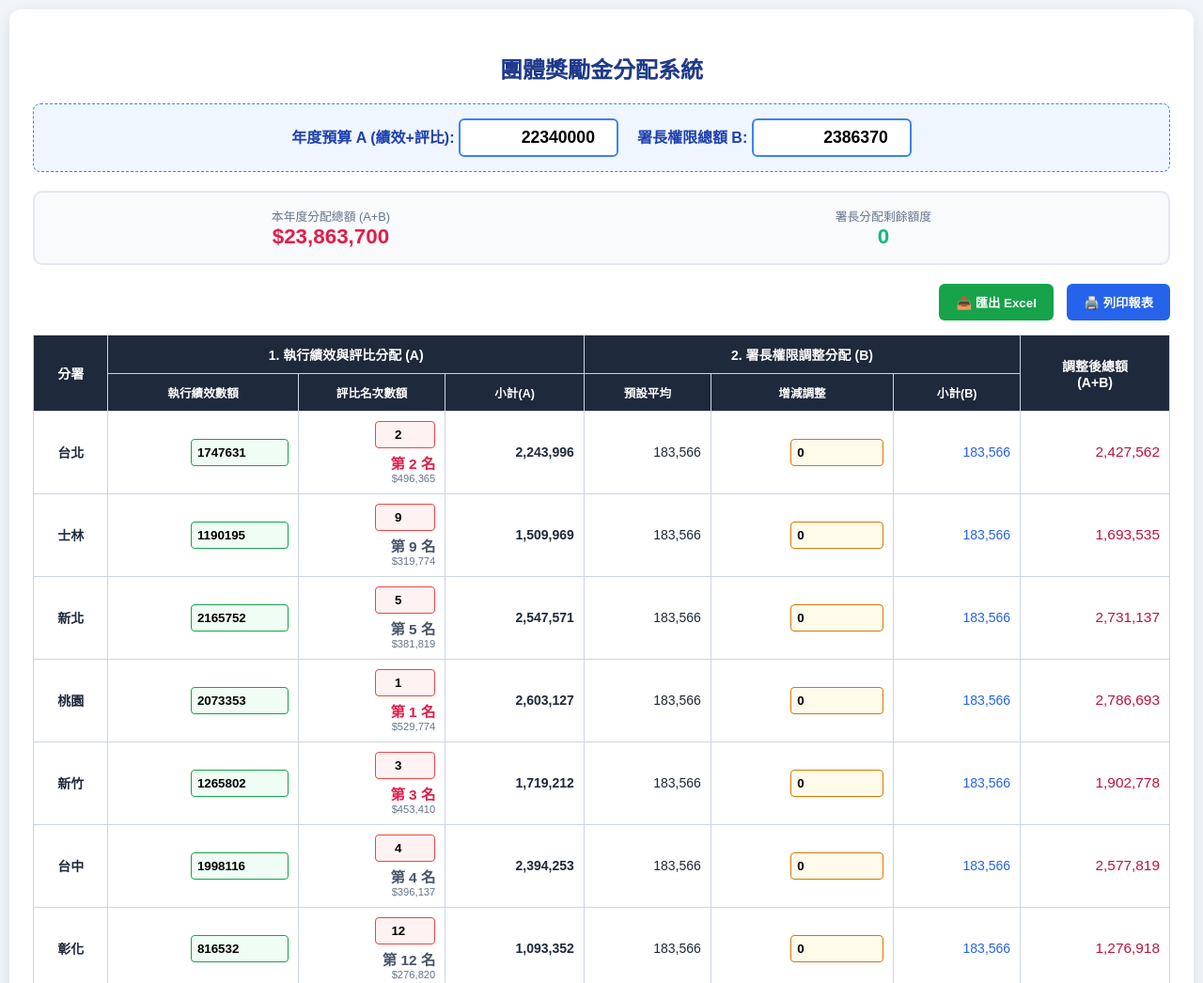
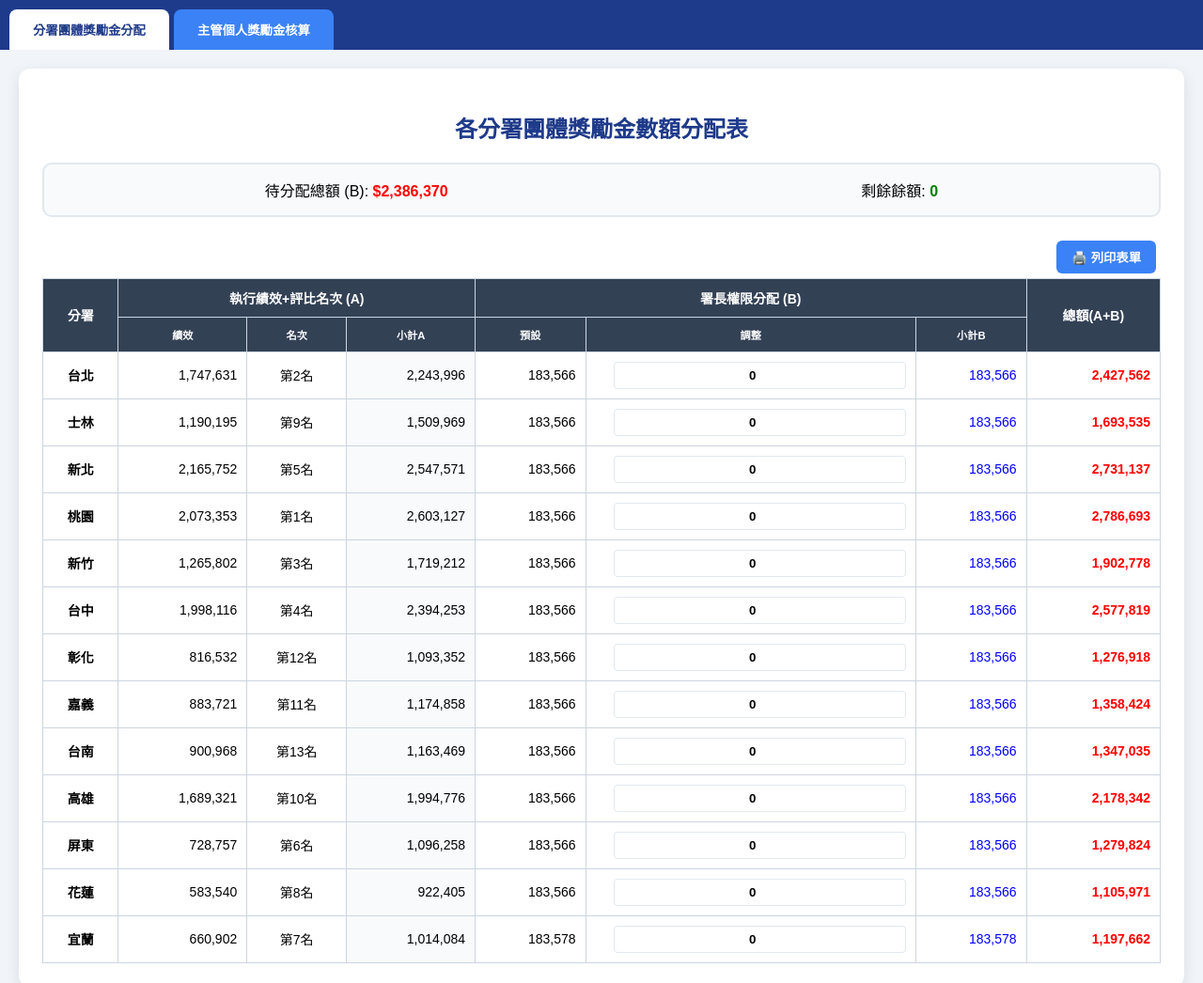
Before and after one commit to lomelome2002-ctrl/bonus-calc, a plain HTML site: page index.html in a window 1280 px wide. Shown: the top 1046 px of the page at 94% size. Drawn offline with Linux system fonts and the light colour scheme.

Commit message:
Add files via upload

```diff
--- a/index.html
+++ b/index.html
@@ -3,253 +3,206 @@
 <head>
     <meta charset="UTF-8">
     <meta name="viewport" content="width=device-width, initial-scale=1.0">
-    <title>團體獎勵金分配系統 (年度公版)</title>
+    <title>獎勵金作業系統 - 法務部行政執行署</title>
     <style>
-        body { font-family: "Microsoft JhengHei", sans-serif; margin: 10px; background-color: #f1f5f9; color: #1e293b; }
+        :root { --primary: #1e3a8a; --secondary: #334155; --accent: #be123c; }
+        body { font-family: "Microsoft JhengHei", sans-serif; margin: 0; background-color: #f1f5f9; }
+
+        /* 頁籤樣式 */
+        .tabs { display: flex; background: var(--primary); padding: 10px 10px 0; gap: 5px; position: sticky; top: 0; z-index: 1000; }
+        .tab-btn { padding: 12px 25px; border: none; background: #3b82f6; color: white; cursor: pointer; border-radius: 8px 8px 0 0; font-weight: bold; transition: 0.3s; }
+        .tab-btn.active { background: white; color: var(--primary); }
+        .tab-content { display: none; padding: 20px; }
+        .tab-content.active { display: block; }
+
+        /* 通用表格與容器樣式 */
         .container { max-width: 1350px; margin: auto; background: white; padding: 25px; border-radius: 12px; box-shadow: 0 4px 15px rgba(0,0,0,0.1); }
-        h2 { color: #1e3a8a; text-align: center; margin-bottom: 20px; font-weight: 900; }
-
-        /* 頂部設定區 */
-        .config-section { background: #eff6ff; padding: 15px; border-radius: 8px; margin-bottom: 20px; border: 1px dashed #3b82f6; display: flex; align-items: center; justify-content: center; gap: 20px; }
-        .config-section label { font-weight: bold; color: #1e40af; }
-        .main-input { padding: 8px; border: 2px solid #3b82f6; border-radius: 6px; font-size: 1.1em; font-weight: bold; width: 150px; text-align: right; }
-
-        .summary-box { display: flex; justify-content: space-around; background: #f8fafc; padding: 15px; border-radius: 10px; margin-bottom: 20px; border: 2px solid #e2e8f0; position: sticky; top: 0; z-index: 100; }
-        .amount { font-size: 1.4em; font-weight: bold; color: #e11d48; }
-        .remaining { color: #10b981; }
-
-        .btn-group { text-align: right; margin-bottom: 15px; }
-        button { padding: 10px 18px; margin-left: 10px; cursor: pointer; border-radius: 6px; border: none; font-weight: bold; color: white; transition: 0.2s; }
-        .btn-excel { background-color: #16a34a; }
-        .btn-print { background-color: #2563eb; }
-        button:hover { opacity: 0.8; }
-
-        .table-responsive { overflow-x: auto; }
-        table { width: 100%; border-collapse: collapse; font-size: 14px; min-width: 1000px; }
+        h2 { color: var(--primary); text-align: center; margin-bottom: 20px; font-weight: 900; }
+        .summary-box { display: flex; justify-content: space-around; background: #f8fafc; padding: 15px; border-radius: 10px; margin-bottom: 20px; border: 2px solid #e2e8f0; }
+        table { width: 100%; border-collapse: collapse; font-size: 14px; }
         th, td { border: 1px solid #cbd5e1; padding: 10px; text-align: right; }
-        th { background-color: #1e293b; color: white; text-align: center; }
-        .sub-header { background-color: #334155; font-size: 0.9em; }
-
-        /* 編輯中樣式 */
-        .input-perf { background-color: #f0fdf4; border: 1px solid #16a34a; width: 90px; }
-        .input-rank { background-color: #fef2f2; border: 1px solid #ef4444; width: 50px; text-align: center; }
-        .input-adj { background-color: #fffbeb; border: 1px solid #d97706; width: 85px; }
-        input { padding: 6px; border-radius: 4px; font-family: inherit; font-weight: bold; }
-
-        .rank-tag { font-weight: 900; font-size: 1.1em; display: block; margin-top: 4px; }
-        .total-row { background-color: #f1f5f9; font-weight: bold; }
-        .highlight-blue { color: #2563eb; }
-        .highlight-final { color: #be123c; font-size: 1.1em; }
+        th { background: var(--secondary); color: white; text-align: center; }
+        input { width: 90%; padding: 6px; border: 1px solid #e2e8f0; border-radius: 4px; text-align: center; font-weight: bold; }
+        .btn { padding: 8px 16px; border-radius: 6px; border: none; font-weight: bold; cursor: pointer; color: white; margin: 5px; }
 
         @media print {
-            .btn-group, .summary-box, .config-section, input { display: none; }
-            .print-only { display: block !important; text-align: center; font-size: 20px; font-weight: bold; margin-bottom: 10px; }
-            .val-show { display: inline !important; font-weight: bold; }
-            table { min-width: 100%; border: 1px solid black; }
-            th, td { border: 1px solid black; color: black !important; }
+            .tabs, .btn, .file-controls, input { display: none !important; }
+            .tab-content { display: none !important; }
+            .tab-content.active { display: block !important; }
+            body { background: white; }
+            .container { box-shadow: none; border: none; width: 100%; }
         }
-        .print-only, .val-show { display: none; }
     </style>
 </head>
 <body>
 
-<div class="container">
-    <div class="print-only">各分署團體獎勵金分配表 (年度核定本)</div>
-    <h2>團體獎勵金分配系統</h2>
+<nav class="tabs">
+    <button class="tab-btn active" onclick="openTab(event, 'tab1')">分署團體獎勵金分配</button>
+    <button class="tab-btn" onclick="openTab(event, 'tab2')">主管個人獎勵金核算</button>
+</nav>
 
-    <div class="config-section">
-        <div>
-            <label>年度預算 A (績效+評比): </label>
-            <input type="number" id="baseTotalA" class="main-input" value="22340000" oninput="calculate()">
+<div id="tab1" class="tab-content active">
+    <div class="container">
+        <h2>各分署團體獎勵金數額分配表</h2>
+        <div class="summary-box">
+            <div>待分配總額 (B): <span style="color:red; font-weight:bold">$2,386,370</span></div>
+            <div>剩餘餘額: <span id="t1-rem" style="font-weight:bold">0</span></div>
         </div>
-        <div>
-            <label>署長權限總額 B: </label>
-            <input type="number" id="baseTotalB" class="main-input" value="2386370" oninput="calculate()">
+        <div style="text-align:right">
+            <button class="btn" style="background:#3b82f6" onclick="window.print()">🖨️ 列印表單</button>
         </div>
-    </div>
-
-    <div class="summary-box">
-        <div style="text-align:center">
-            <div style="font-size:0.8em; color:#64748b">本年度分配總額 (A+B)</div>
-            <div class="amount" id="grandTotalDisplay">$ 0</div>
-        </div>
-        <div style="text-align:center">
-            <div style="font-size:0.8em; color:#64748b">署長分配剩餘額度</div>
-            <div class="amount remaining" id="remainingAmount">0</div>
-        </div>
-    </div>
-
-    <div class="btn-group">
-        <button class="btn-excel" onclick="exportToExcel()">📥 匯出 Excel</button>
-        <button class="btn-print" onclick="window.print()">🖨️ 列印報表</button>
-    </div>
-
-    <div class="table-responsive">
-        <table id="mainTable">
+        <table id="t1-table">
             <thead>
                 <tr>
                     <th rowspan="2">分署</th>
-                    <th colspan="3">1. 執行績效與評比分配 (A)</th>
-                    <th colspan="3">2. 署長權限調整分配 (B)</th>
-                    <th rowspan="2">調整後總額<br>(A+B)</th>
+                    <th colspan="3">執行績效+評比名次 (A)</th>
+                    <th colspan="3">署長權限分配 (B)</th>
+                    <th rowspan="2">總額(A+B)</th>
                 </tr>
-                <tr class="sub-header">
-                    <th>執行績效數額</th>
-                    <th>評比名次數額</th>
-                    <th>小計(A)</th>
-                    <th>預設平均</th>
-                    <th>增減調整</th>
-                    <th>小計(B)</th>
+                <tr style="background:#475569; font-size:0.8em">
+                    <th>績效</th><th>名次</th><th>小計A</th>
+                    <th>預設</th><th>調整</th><th>小計B</th>
                 </tr>
             </thead>
-            <tbody id="branchTable"></tbody>
-            <tfoot>
-                <tr class="total-row">
-                    <td style="text-align:center">合計</td>
-                    <td id="tPerf">0</td>
-                    <td id="tRank">0</td>
-                    <td id="tA">0</td>
-                    <td id="tAvg">0</td>
-                    <td id="tAdj">0</td>
-                    <td id="tB">0</td>
-                    <td id="tFinal" class="highlight-final">0</td>
-                </tr>
-            </tfoot>
+            <tbody id="t1-body"></tbody>
         </table>
     </div>
 </div>
 
+<div id="tab2" class="tab-content">
+    <div class="container">
+        <h2>主管獎勵金任職日數核定參考表</h2>
+        <div style="background:#f1f5f9; padding:15px; border-radius:8px; margin-bottom:15px; display:flex; gap:20px; align-items:center;">
+            <button class="btn" style="background:#f59e0b" onclick="document.getElementById('csvIn').click()">📂 匯入 CSV</button>
+            <input type="file" id="csvIn" accept=".csv" style="display:none" onchange="importCSV(event)">
+            <button class="btn" style="background:#64748b" onclick="downloadSample()">📝 範本下載</button>
+            <label>年度:</label><input type="number" id="t2-year" style="width:80px" value="2026" oninput="calcT2()">
+            <button class="btn" style="background:#3b82f6; margin-left:auto" onclick="window.print()">🖨️ 列印表單</button>
+        </div>
+        <table>
+            <thead>
+                <tr>
+                    <th>職稱</th><th>姓名</th><th>上限</th><th>開始日期</th><th>結束日期</th><th>日數</th><th>核算金額</th><th>操作</th>
+                </tr>
+            </thead>
+            <tbody id="t2-body"></tbody>
+            <tfoot>
+                <tr style="background:#f8fafc; font-weight:bold"><td colspan="6" style="text-align:right">合計：</td><td id="t2-total">0</td><td></td></tr>
+            </tfoot>
+        </table>
+        <button class="btn" style="background:#10b981; margin-top:10px" onclick="addT2Row('', '', 200000)">➕ 手動新增人員</button>
+    </div>
+</div>
+
 <script>
-    // 初期預設資料 (使用者可隨時在網頁上更改)
-    const initialData = [
-        { name: "台北", perf: 1747631, rank: 2, totalA: 2243996 },
-        { name: "士林", perf: 1190195, rank: 9, totalA: 1509969 },
-        { name: "新北", perf: 2165752, rank: 5, totalA: 2547571 },
-        { name: "桃園", perf: 2073353, rank: 1, totalA: 2603127 },
-        { name: "新竹", perf: 1265802, rank: 3, totalA: 1719212 },
-        { name: "台中", perf: 1998116, rank: 4, totalA: 2394253 },
-        { name: "彰化", perf: 816532,  rank: 12, totalA: 1093352 },
-        { name: "嘉義", perf: 883721,  rank: 11, totalA: 1174858 },
-        { name: "台南", perf: 900968,  rank: 13, totalA: 1163469 },
-        { name: "高雄", perf: 1689321, rank: 10, totalA: 1994776 },
-        { name: "屏東", perf: 728757,  rank: 6, totalA: 1096258 },
-        { name: "花蓮", perf: 583540,  rank: 8, totalA: 922405 },
-        { name: "宜蘭", perf: 660902,  rank: 7, totalA: 1014084 }
+    // 頁籤切換邏輯
+    function openTab(evt, tabId) {
+        document.querySelectorAll('.tab-content').forEach(c => c.classList.remove('active'));
+        document.querySelectorAll('.tab-btn').forEach(b => b.classList.remove('active'));
+        document.getElementById(tabId).classList.add('active');
+        evt.currentTarget.classList.add('active');
+    }
+
+    // --- 工具一邏輯 ---
+    const t1Data = [
+        {n:"台北",p:1747631,r:2,a:2243996},{n:"士林",p:1190195,r:9,a:1509969},{n:"新北",p:2165752,r:5,a:2547571},
+        {n:"桃園",p:2073353,r:1,a:2603127},{n:"新竹",p:1265802,r:3,a:1719212},{n:"台中",p:1998116,r:4,a:2394253},
+        {n:"彰化",p:816532,r:12,a:1093352},{n:"嘉義",p:883721,r:11,a:1174858},{n:"台南",p:900968,r:13,a:1163469},
+        {n:"高雄",p:1689321,r:10,a:1994776},{n:"屏東",p:728757,r:6,a:1096258},{n:"花蓮",p:583540,r:8,a:922405},{n:"宜蘭",p:660902,r:7,a:1014084}
     ];
 
-    function init() {
-        const tbody = document.getElementById('branchTable');
-        initialData.forEach((b, i) => {
+    function initT1() {
+        const body = document.getElementById('t1-body');
+        const avg = Math.floor(2386370 / 13);
+        const diff = 2386370 - (avg * 13);
+        t1Data.forEach((d, i) => {
             const row = document.createElement('tr');
+            const vAvg = (i === 12) ? avg + diff : avg;
             row.innerHTML = `
-                <td style="text-align:center; font-weight:bold;">${b.name}</td>
-                <td>
-                    <input type="number" class="input-perf" value="${b.perf}" oninput="calculate()">
-                    <span class="val-show"></span>
-                </td>
-                <td>
-                    <input type="number" class="input-rank" value="${b.rank}" oninput="calculate()">
-                    <span class="rank-tag"></span>
-                    <div style="font-size:0.8em; color:#64748b" class="rank-amt-text"></div>
-                </td>
-                <td style="font-weight:bold;" class="subA-val">0</td>
-                <td class="avg-val">0</td>
-                <td>
-                    <input type="number" class="input-adj" value="0" oninput="calculate()">
-                    <span class="val-show"></span>
-                </td>
-                <td class="highlight-blue b-sub">0</td>
-                <td class="highlight-final r-total">0</td>
+                <td style="text-align:center; font-weight:bold">${d.n}</td>
+                <td>${d.p.toLocaleString()}</td>
+                <td style="text-align:center">第${d.r}名</td>
+                <td style="background:#f8fafc">${d.a.toLocaleString()}</td>
+                <td class="t1-avg">${vAvg.toLocaleString()}</td>
+                <td><input type="number" class="t1-adj" value="0" oninput="calcT1()"></td>
+                <td class="t1-subB" style="color:blue">0</td>
+                <td class="t1-final" style="color:red; font-weight:bold">0</td>
             `;
-            tbody.appendChild(row);
+            body.appendChild(row);
         });
-        calculate();
+        calcT1();
     }
 
-    function calculate() {
-        const bTotalA = parseFloat(document.getElementById('baseTotalA').value) || 0;
-        const bTotalB = parseFloat(document.getElementById('baseTotalB').value) || 0;
-
-        const perfs = document.querySelectorAll('.input-perf');
-        const ranks = document.querySelectorAll('.input-rank');
-        const adjs = document.querySelectorAll('.input-adj');
-
-        const rankTags = document.querySelectorAll('.rank-tag');
-        const rankAmtTexts = document.querySelectorAll('.rank-amt-text');
-        const subAVals = document.querySelectorAll('.subA-val');
-        const avgVals = document.querySelectorAll('.avg-val');
-        const bSubs = document.querySelectorAll('.b-sub');
-        const rTotals = document.querySelectorAll('.r-total');
-        const shows = document.querySelectorAll('.val-show');
-
-        let sumPerf=0, sumRankAmt=0, sumA=0, sumAvg=0, sumAdj=0, sumB=0;
-        const count = perfs.length;
-        const avgB = Math.floor(bTotalB / count);
-        const diffB = bTotalB - (avgB * count);
-
-        perfs.forEach((el, i) => {
-            const vPerf = parseFloat(el.value) || 0;
-            const vRankNum = parseInt(ranks[i].value) || 0;
-            const vAdj = parseFloat(adjs[i].value) || 0;
-            const vAvg = (i === count - 1) ? avgB + diffB : avgB;
-
-            // 這裡模擬：小計A是由使用者當初輸入的固定值，或者您可以在此定義公式
-            // 目前維持「小計A = 績效 + (隱含名次額度)」的邏輯，為了讓您好編輯，我們讓小計A自動聯動
-            // 假設名次額度 = 該分署在清單中的 totalA 減去績效 (年度更新時請直接改 perf 跟 totalA)
-            const vRankAmt = initialData[i].totalA - initialData[i].perf;
-            const vSubA = vPerf + vRankAmt;
-            const vSubB = vAvg + vAdj;
-
-            // 更新畫面
-            rankTags[i].innerText = `第 ${vRankNum} 名`;
-            rankTags[i].style.color = vRankNum <= 3 ? "#e11d48" : "#475569";
-            rankAmtTexts[i].innerText = `$${vRankAmt.toLocaleString()}`;
-            subAVals[i].innerText = vSubA.toLocaleString();
-            avgVals[i].innerText = vAvg.toLocaleString();
-            bSubs[i].innerText = vSubB.toLocaleString();
-            rTotals[i].innerText = (vSubA + vSubB).toLocaleString();
-
-            // 列印用隱藏欄位
-            shows[i*2].innerText = vPerf.toLocaleString();
-            shows[i*2+1].innerText = vAdj.toLocaleString();
-
-            sumPerf += vPerf; sumRankAmt += vRankAmt; sumA += vSubA;
-            sumAvg += vAvg; sumAdj += vAdj; sumB += vSubB;
+    function calcT1() {
+        let sumB = 0;
+        document.querySelectorAll('#t1-body tr').forEach((row, i) => {
+            const vAvg = parseInt(row.querySelector('.t1-avg').innerText.replace(/,/g,''));
+            const vAdj = parseFloat(row.querySelector('.t1-adj').value) || 0;
+            const vB = vAvg + vAdj;
+            const vFinal = t1Data[i].a + vB;
+            row.querySelector('.t1-subB').innerText = vB.toLocaleString();
+            row.querySelector('.t1-final').innerText = vFinal.toLocaleString();
+            sumB += vB;
         });
-
-        const rem = bTotalB - sumB;
-        document.getElementById('remainingAmount').innerText = rem.toLocaleString();
-        document.getElementById('remainingAmount').style.color = rem === 0 ? "#10b981" : "#e11d48";
-        document.getElementById('grandTotalDisplay').innerText = `$${(sumA + sumB).toLocaleString()}`;
-
-        document.getElementById('tPerf').innerText = sumPerf.toLocaleString();
-        document.getElementById('tRank').innerText = sumRankAmt.toLocaleString();
-        document.getElementById('tA').innerText = sumA.toLocaleString();
-        document.getElementById('tAvg').innerText = sumAvg.toLocaleString();
-        document.getElementById('tAdj').innerText = sumAdj.toLocaleString();
-        document.getElementById('tB').innerText = sumB.toLocaleString();
-        document.getElementById('tFinal').innerText = (sumA + sumB).toLocaleString();
+        const rem = 2386370 - sumB;
+        document.getElementById('t1-rem').innerText = rem.toLocaleString();
+        document.getElementById('t1-rem').style.color = rem === 0 ? "green" : "red";
     }
 
-    function exportToExcel() {
-        let csv = "\uFEFF分署,執行績效,名次,評比金額,小計A,預設B,調整B,小計B,調整後總額\n";
-        const rows = document.querySelectorAll("#branchTable tr");
-        rows.forEach((row, i) => {
-            const tds = row.querySelectorAll("td");
-            const vPerf = row.querySelector('.input-perf').value;
-            const vRank = row.querySelector('.input-rank').value;
-            const vAdj = row.querySelector('.input-adj').value;
-            csv += `${tds[0].innerText},${vPerf},第${vRank}名,${tds[2].querySelector('.rank-amt-text').innerText.replace(/[$,]/g,'')},${tds[3].innerText.replace(/,/g,'')},${tds[4].innerText.replace(/,/g,'')},${vAdj},${tds[6].innerText.replace(/,/g,'')},${tds[7].innerText.replace(/,/g,'')}\n`;
+    // --- 工具二邏輯 ---
+    function addT2Row(pos, name, cap, s, e) {
+        const body = document.getElementById('t2-body');
+        const year = document.getElementById('t2-year').value;
+        const row = document.createElement('tr');
+        row.innerHTML = `
+            <td><input type="text" value="${pos}"></td>
+            <td><input type="text" value="${name}"></td>
+            <td><input type="number" class="t2-cap" value="${cap}" oninput="calcT2()"></td>
+            <td><input type="date" class="t2-s" value="${s || year+'-01-01'}" oninput="calcT2()"></td>
+            <td><input type="date" class="t2-e" value="${e || year+'-12-31'}" oninput="calcT2()"></td>
+            <td class="t2-days">0</td><td class="t2-amt" style="font-weight:bold">0</td>
+            <td><button class="btn" style="background:red; padding:2px 5px" onclick="this.parentElement.parentElement.remove(); calcT2();">✕</button></td>
+        `;
+        body.appendChild(row);
+        calcT2();
+    }
+
+    function calcT2() {
+        const year = parseInt(document.getElementById('t2-year').value);
+        const totalDays = ((year % 4 == 0 && year % 100 != 0) || year % 400 == 0) ? 366 : 365;
+        let grand = 0;
+        document.querySelectorAll('#t2-body tr').forEach(row => {
+            const cap = parseFloat(row.querySelector('.t2-cap').value) || 0;
+            const start = new Date(row.querySelector('.t2-s').value);
+            const end = new Date(row.querySelector('.t2-e').value);
+            let d = (end >= start) ? Math.ceil((end - start) / 86400000) + 1 : 0;
+            const amt = Math.round(cap * (d / totalDays));
+            row.querySelector('.t2-days').innerText = d;
+            row.querySelector('.t2-amt').innerText = amt.toLocaleString();
+            grand += amt;
         });
-        const blob = new Blob([csv], { type: 'text/csv;charset=utf-8;' });
+        document.getElementById('t2-total').innerText = grand.toLocaleString();
+    }
+
+    function downloadSample() {
+        const csv = "\uFEFF職稱,姓名,最高上限,開始日期,結束日期\n署長,姓名,200000,2026-01-01,2026-12-31\n台北分署長,接任者A,200000,2026-01-01,2026-05-31\n台北分署長,接任者B,200000,2026-06-01,2026-12-31";
         const link = document.createElement("a");
-        link.href = URL.createObjectURL(blob);
-        link.download = `獎勵金分配表_${new Date().getFullYear()}.csv`;
+        link.href = URL.createObjectURL(new Blob([csv], {type: 'text/csv;charset=utf-8;'}));
+        link.download = "主管獎勵金範本.csv";
         link.click();
     }
 
-    window.onload = init;
+    function importCSV(e) {
+        const reader = new FileReader();
+        reader.onload = function(ev) {
+            const lines = ev.target.result.split(/\r?\n/);
+            document.getElementById('t2-body').innerHTML = "";
+            lines.forEach((l, i) => { if(i>0 && l.trim()) { const p = l.split(","); addT2Row(p[0],p[1],p[2],p[3],p[4]); } });
+        };
+        reader.readAsText(e.target.files[0], 'UTF-8');
+    }
+
+    window.onload = () => { initT1(); addT2Row('署長','',200000); };
 </script>
-
 </body>
 </html>
```
